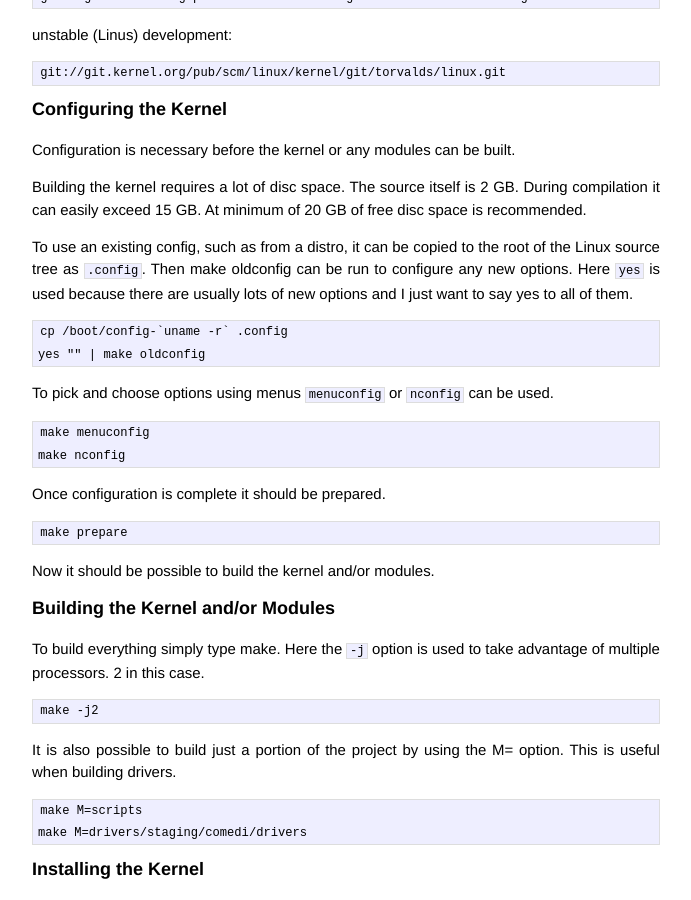
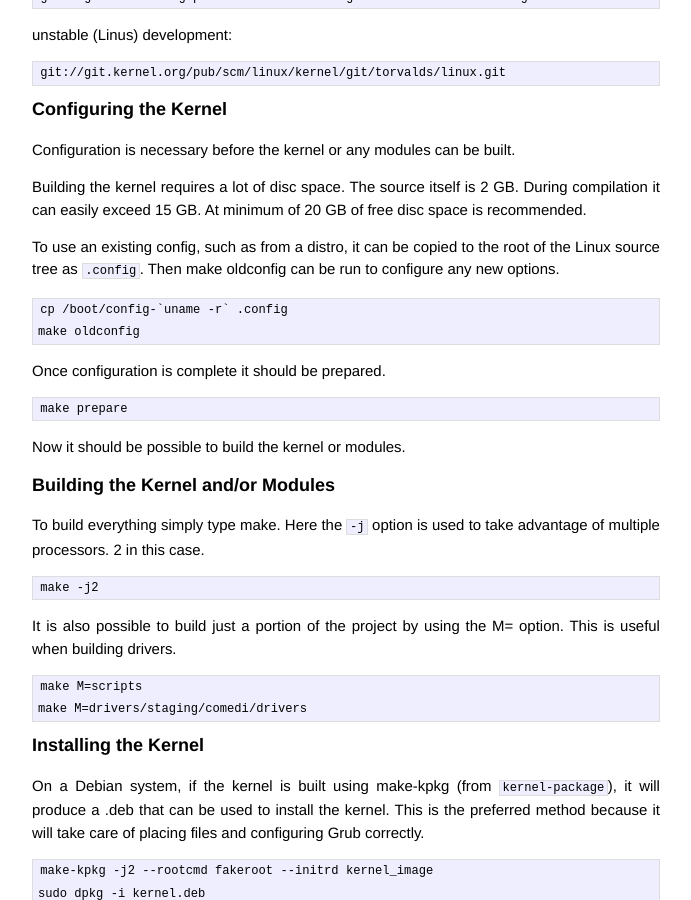
Before and after one commit to jmahler/jmahler.github.io, a Jekyll site: the page built from _posts/2014-04-08-kernel.md, in a window 1280 px wide and 900 px high, scrolled down 392 px. Shown: the whole window, without its empty margins (294-985 px from the left). Built offline with Jekyll 4.4.1, drawn with Linux system fonts in a browser that asks for light colours; Markdown is read by kramdown in place of the engine named in the settings.

Commit message:
don't say yes to all oldconfig questions
It is better to actually go through the oldconfig questions instead of
just saying yes to all of them.  It usually makes reasonable
recommendations as well (Y/n/m).

```diff
--- a/_posts/2014-04-08-kernel.md
+++ b/_posts/2014-04-08-kernel.md
@@ -34,22 +34,15 @@ The source itself is 2 GB. During compilation it can easily exceed
 To use an existing config, such as from a distro, it can be
 copied to the root of the Linux source tree as `.config`.
 Then make oldconfig can be run to configure any new options.
-Here `yes` is used because there are usually lots of new options
-and I just want to say yes to all of them.
 
     cp /boot/config-`uname -r` .config
-    yes "" | make oldconfig
-
-To pick and choose options using menus `menuconfig` or `nconfig` can be used.
-
-    make menuconfig
-    make nconfig
+    make oldconfig
 
 Once configuration is complete it should be prepared.
 
     make prepare
 
-Now it should be possible to build the kernel and/or modules.
+Now it should be possible to build the kernel or modules.
 
 Building the Kernel and/or Modules
 ----------------------------------
```
